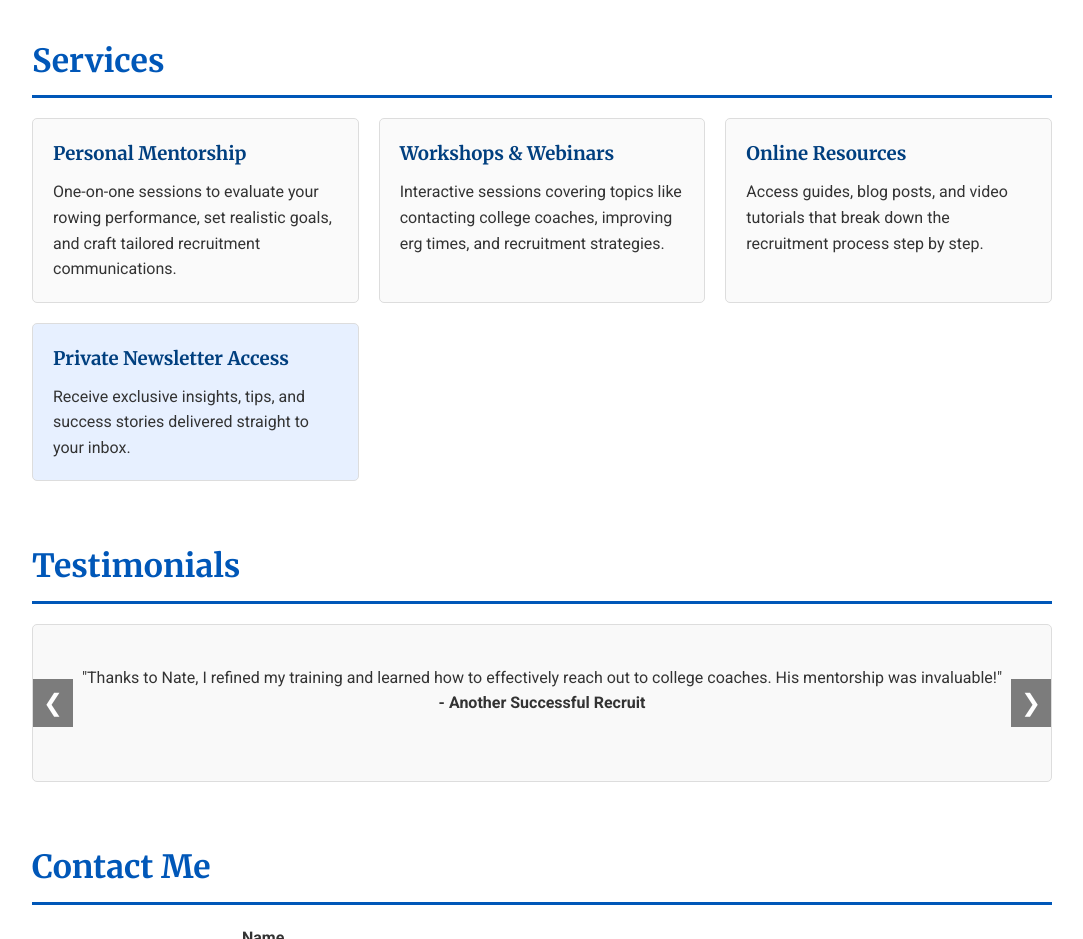
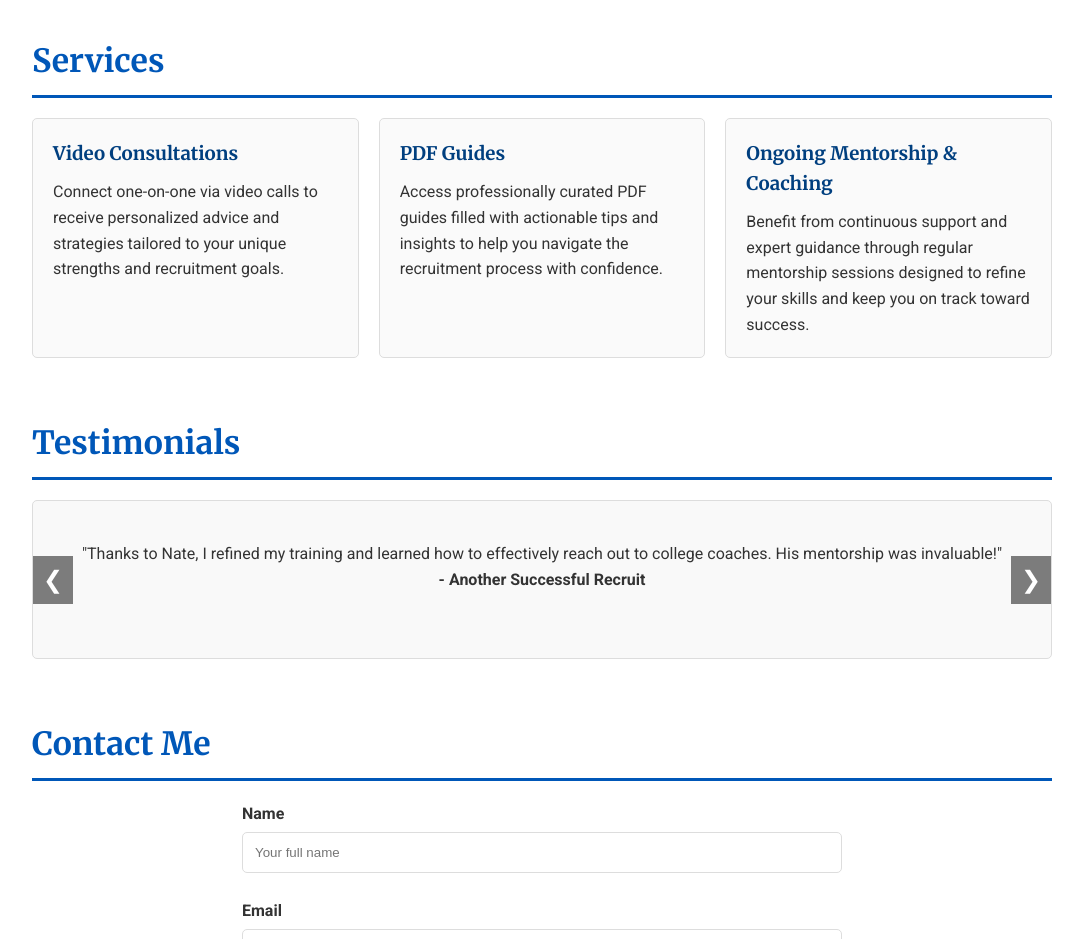
Before and after one commit to natefineman/natefineman.github.io, a plain HTML site: page index.html in a window 1280 px wide. Shown: the part 940-1879 px from the top of the page, without its empty margins (98-1181 px from the left). Drawn offline with Linux system fonts and the light colour scheme.

Commit message:
Update index.html

```diff
--- a/index.html
+++ b/index.html
@@ -250,7 +250,7 @@
       padding-bottom: 8px;
     }
 
-    /* Services Section (CSS Grid) */
+    /* Services Section (CSS Grid) - UPDATED */
     .services {
       display: grid;
       grid-template-columns: repeat(auto-fit, minmax(300px, 1fr));
@@ -270,9 +270,6 @@
     .service h3 {
       margin-bottom: 10px;
       color: var(--nav-bg);
-    }
-    .service.newsletter {
-      background: var(--newsletter-bg);
     }
 
     /* Testimonials Carousel */
@@ -439,24 +436,21 @@
       <p>Now, I’m passionate about guiding other rowers through the recruitment process—from refining on-water technique to crafting effective communications with college coaches. My mission is to share the strategies and insights that propelled me to a top-tier program, empowering aspiring rowers to realize their dreams.</p>
     </section>
 
+    <!-- UPDATED SERVICES SECTION -->
     <section id="services">
       <h2 class="section-title">Services</h2>
       <div class="services">
         <div class="service">
-          <h3>Personal Mentorship</h3>
-          <p>One-on-one sessions to evaluate your rowing performance, set realistic goals, and craft tailored recruitment communications.</p>
+          <h3>Video Consultations</h3>
+          <p>Connect one-on-one via video calls to receive personalized advice and strategies tailored to your unique strengths and recruitment goals.</p>
         </div>
         <div class="service">
-          <h3>Workshops &amp; Webinars</h3>
-          <p>Interactive sessions covering topics like contacting college coaches, improving erg times, and recruitment strategies.</p>
+          <h3>PDF Guides</h3>
+          <p>Access professionally curated PDF guides filled with actionable tips and insights to help you navigate the recruitment process with confidence.</p>
         </div>
         <div class="service">
-          <h3>Online Resources</h3>
-          <p>Access guides, blog posts, and video tutorials that break down the recruitment process step by step.</p>
-        </div>
-        <div class="service newsletter">
-          <h3>Private Newsletter Access</h3>
-          <p>Receive exclusive insights, tips, and success stories delivered straight to your inbox.</p>
+          <h3>Ongoing Mentorship &amp; Coaching</h3>
+          <p>Benefit from continuous support and expert guidance through regular mentorship sessions designed to refine your skills and keep you on track toward success.</p>
         </div>
       </div>
     </section>
```
